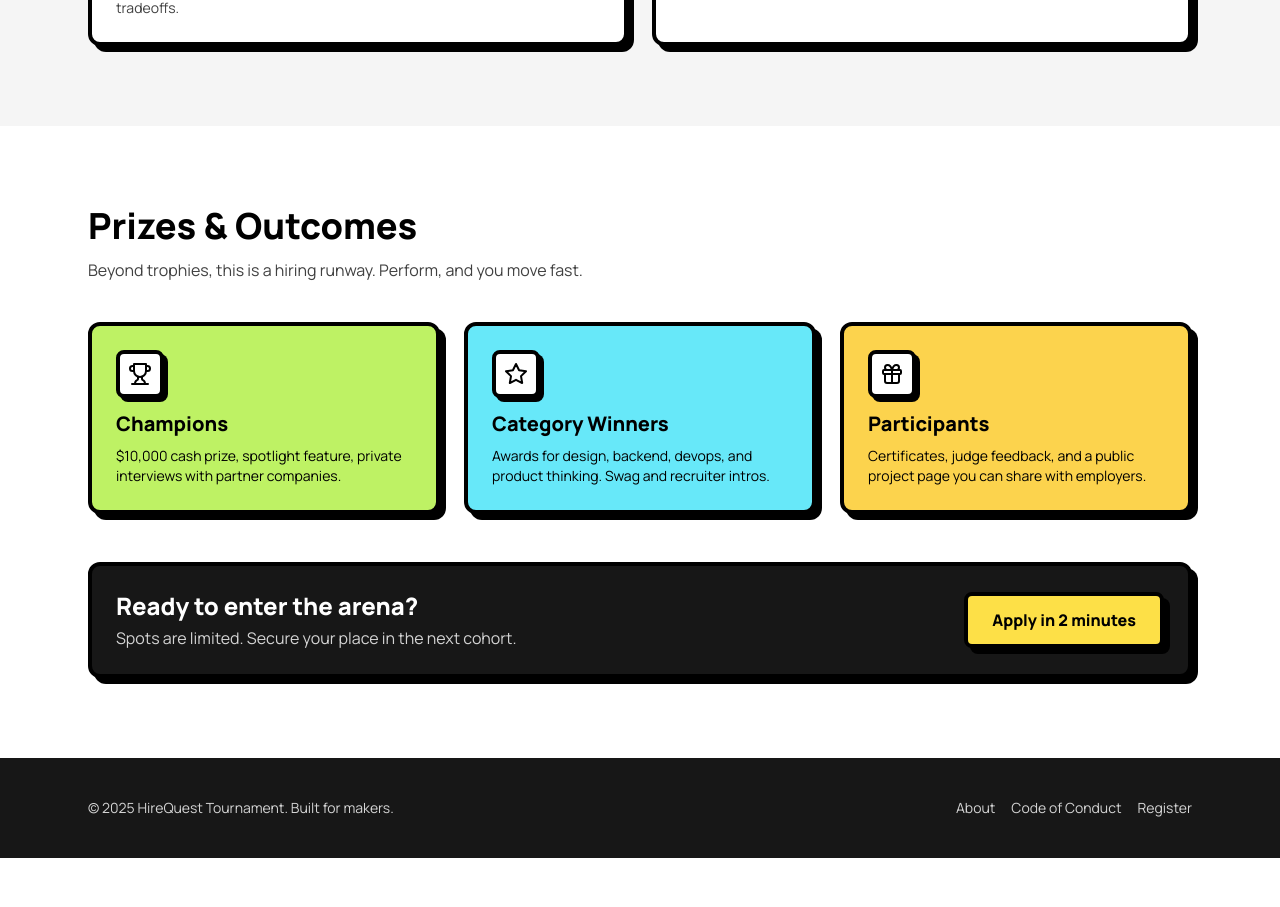
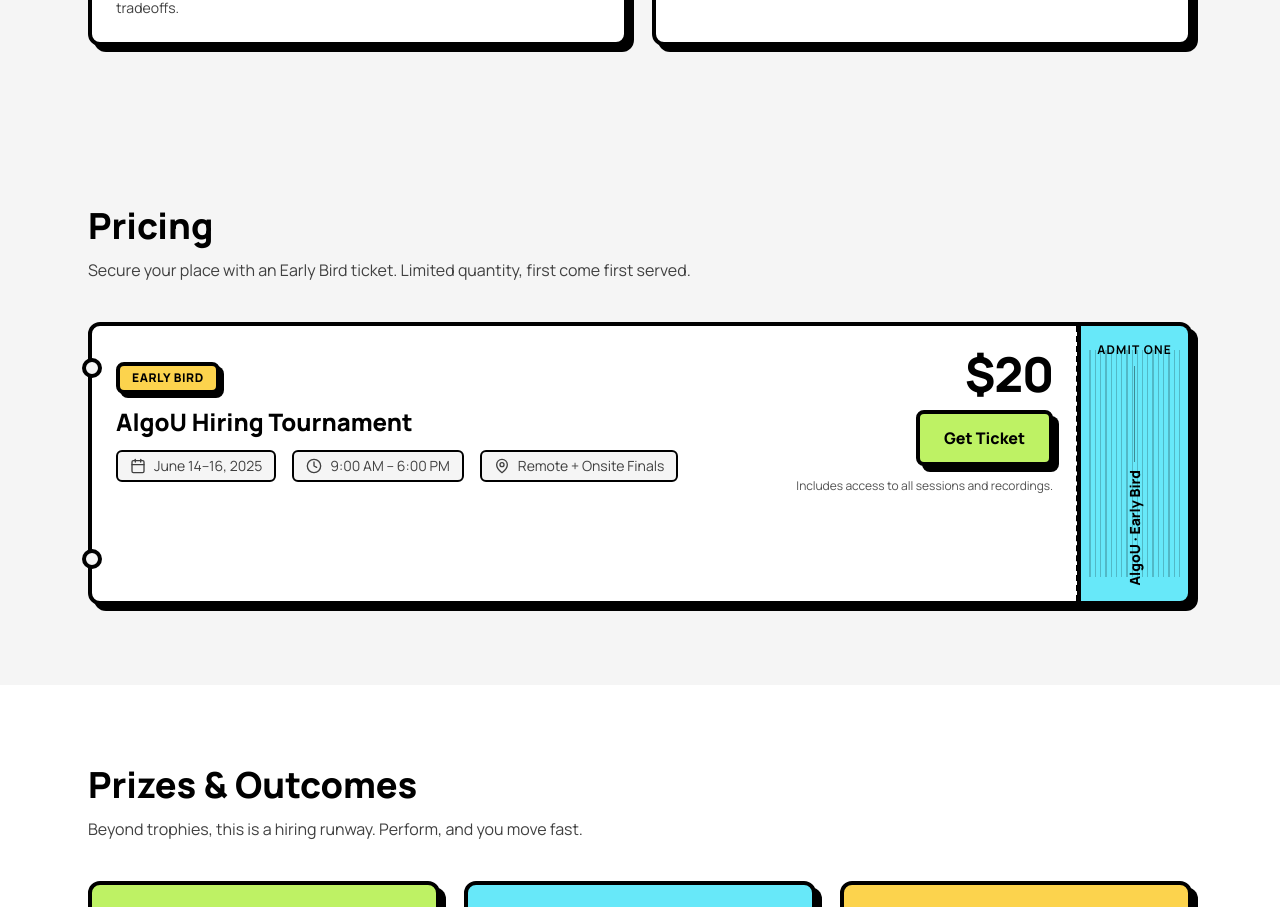
Before and after one commit to flamesdotblue/frontend-repo_06w6y1ur_wvsqv1, a React (Vite) app: page / in a window 1280 px wide. Shown: the part 1798-2705 px from the top of the page. Before the commit the page ends 2656 px from the top, so only its background shows below. Built offline with nearby package versions, Linux system fonts and the light colour scheme; a web font is replaced by a local one.

Commit message:
Update project prj_06w6y1ur - 2025-10-17T17:20:03.207Z

```diff
--- a/src/App.jsx
+++ b/src/App.jsx
@@ -1,6 +1,7 @@
 import Hero from './components/Hero'
 import Highlights from './components/Highlights'
 import Timeline from './components/Timeline'
+import TicketPricing from './components/TicketPricing'
 import Prizes from './components/Prizes'
 
 function App() {
@@ -14,6 +15,9 @@ function App() {
 
       {/* Timeline */}
       <Timeline />
+
+      {/* Pricing Ticket */}
+      <TicketPricing />
 
       {/* Prizes & CTA */}
       <Prizes />
--- a/src/components/Hero.jsx
+++ b/src/components/Hero.jsx
@@ -7,7 +7,7 @@ export default function Hero() {
       {/* 3D Scene */}
       <div className="absolute inset-0">
         <Spline
-          scene="https://prod.spline.design/FduaNp3csZktbOi3/scene.splinecode"
+          scene="https://prod.spline.design/zks9uYILDPSX-UX6/scene.splinecode"
           style={{ width: '100%', height: '100%' }}
         />
       </div>
--- /dev/null
+++ b/src/components/TicketPricing.jsx
@@ -0,0 +1,81 @@
+import { Calendar, MapPin, Clock } from 'lucide-react'
+
+export default function TicketPricing() {
+  return (
+    <section id="pricing" className="relative w-full bg-neutral-100 py-20 text-black">
+      <div className="mx-auto max-w-6xl px-6">
+        <div className="mb-10 flex flex-col items-start gap-3">
+          <h2 className="text-3xl font-extrabold sm:text-4xl">Pricing</h2>
+          <p className="max-w-3xl text-neutral-700">Secure your place with an Early Bird ticket. Limited quantity, first come first served.</p>
+        </div>
+
+        {/* Ticket Mockup */}
+        <div className="relative grid w-full grid-cols-1 gap-0 md:grid-cols-[1fr_auto]">
+          {/* Main ticket body */}
+          <div className="relative rounded-l-xl border-4 border-black bg-white p-6 shadow-[6px_6px_0_#000] md:rounded-l-xl md:rounded-r-none">
+            {/* Perforation dots */}
+            <div className="pointer-events-none absolute right-[-12px] top-0 hidden h-full w-6 items-center justify-center md:flex">
+              <div className="h-full w-px border-r-2 border-dashed border-black" />
+            </div>
+
+            <div className="flex flex-col gap-6 md:flex-row md:items-center md:justify-between">
+              <div>
+                <span className="inline-flex items-center gap-2 rounded-lg border-4 border-black bg-amber-300 px-3 py-1 text-xs font-extrabold uppercase tracking-wider shadow-[4px_4px_0_#000]">
+                  Early Bird
+                </span>
+                <h3 className="mt-3 text-2xl font-black">AlgoU Hiring Tournament</h3>
+                <div className="mt-3 flex flex-wrap items-center gap-4 text-sm text-neutral-700">
+                  <div className="inline-flex items-center gap-2 rounded-md border-2 border-black bg-neutral-100 px-3 py-1">
+                    <Calendar className="h-4 w-4" />
+                    <span>June 14–16, 2025</span>
+                  </div>
+                  <div className="inline-flex items-center gap-2 rounded-md border-2 border-black bg-neutral-100 px-3 py-1">
+                    <Clock className="h-4 w-4" />
+                    <span>9:00 AM – 6:00 PM</span>
+                  </div>
+                  <div className="inline-flex items-center gap-2 rounded-md border-2 border-black bg-neutral-100 px-3 py-1">
+                    <MapPin className="h-4 w-4" />
+                    <span>Remote + Onsite Finals</span>
+                  </div>
+                </div>
+              </div>
+
+              <div className="flex flex-col items-start gap-3 md:items-end">
+                <div className="text-5xl font-extrabold tracking-tight">$20</div>
+                <button
+                  type="button"
+                  className="rounded-lg border-4 border-black bg-lime-300 px-6 py-3 text-base font-black text-black shadow-[6px_6px_0_#000] transition-transform hover:-translate-y-0.5 active:translate-y-0"
+                  onClick={() => {}}
+                >
+                  Get Ticket
+                </button>
+                <p className="text-xs text-neutral-600">Includes access to all sessions and recordings.</p>
+              </div>
+            </div>
+
+            {/* decorative corners */}
+            <div className="pointer-events-none absolute left-[-10px] top-8 h-5 w-5 rounded-full border-4 border-black bg-neutral-100" />
+            <div className="pointer-events-none absolute left-[-10px] bottom-8 h-5 w-5 rounded-full border-4 border-black bg-neutral-100" />
+          </div>
+
+          {/* Right stub */}
+          <div className="relative flex items-center justify-center rounded-r-xl border-4 border-l-0 border-black bg-cyan-300 p-4 shadow-[6px_6px_0_#000] md:min-h-[220px]">
+            {/* barcode-like bars */}
+            <div className="absolute inset-y-6 left-2 right-2 -z-0 flex items-center justify-center gap-1 opacity-20">
+              {Array.from({ length: 18 }).map((_, i) => (
+                <div key={i} className={`h-full ${i % 3 === 0 ? 'w-[3px]' : 'w-[2px]'} bg-black`} />
+              ))}
+            </div>
+            <div className="relative flex h-full flex-col items-center justify-center">
+              <span className="text-xs font-bold uppercase tracking-widest">Admit One</span>
+              <div className="mt-2 h-24 w-px bg-black/40" />
+              <span className="mt-2 origin-center rotate-180 [writing-mode:vertical-rl] text-sm font-extrabold">
+                AlgoU · Early Bird
+              </span>
+            </div>
+          </div>
+        </div>
+      </div>
+    </section>
+  )
+}
```
Also changed, not shown: 1 other file (tests, documents, lock files or other folders).
